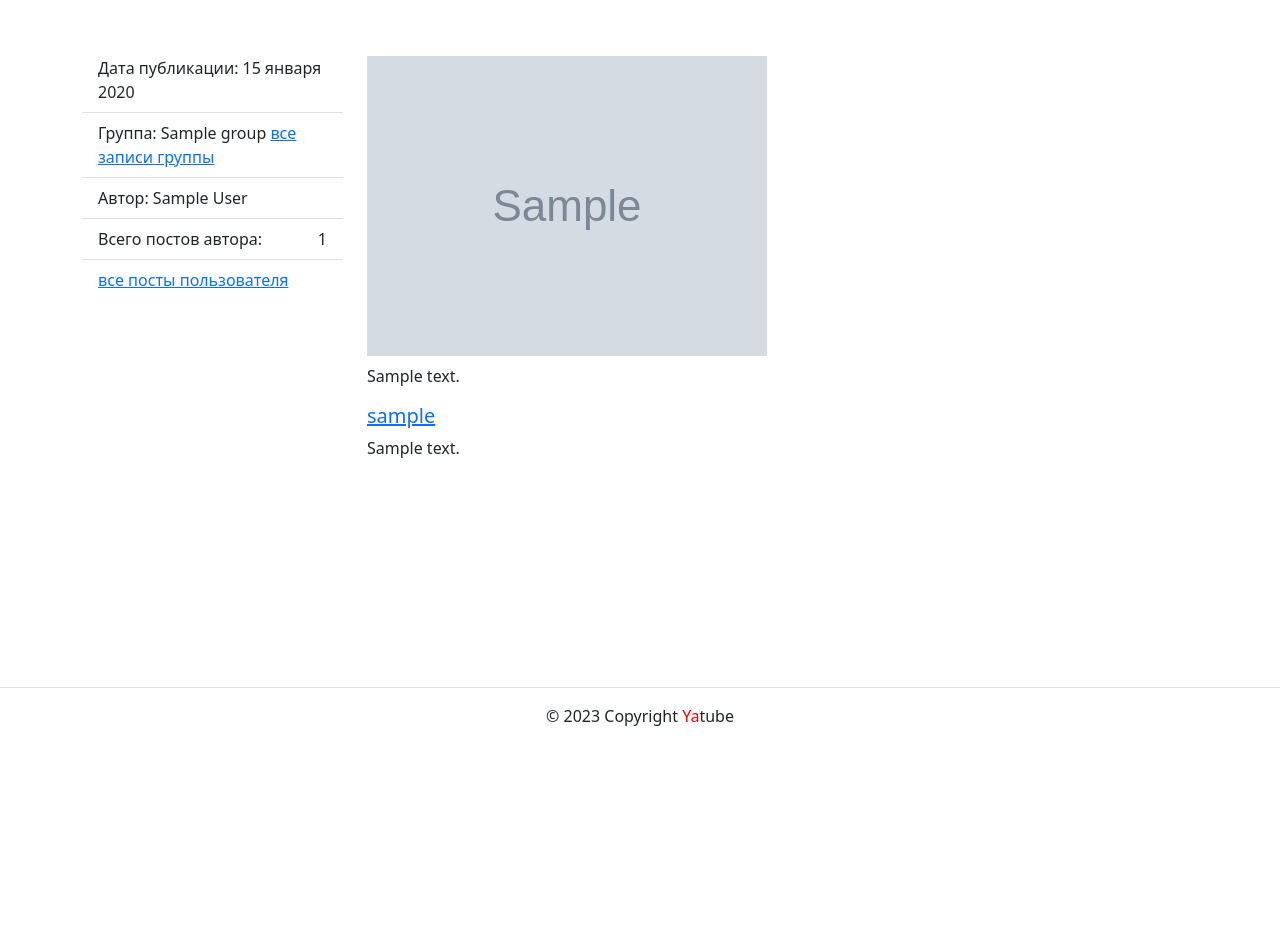
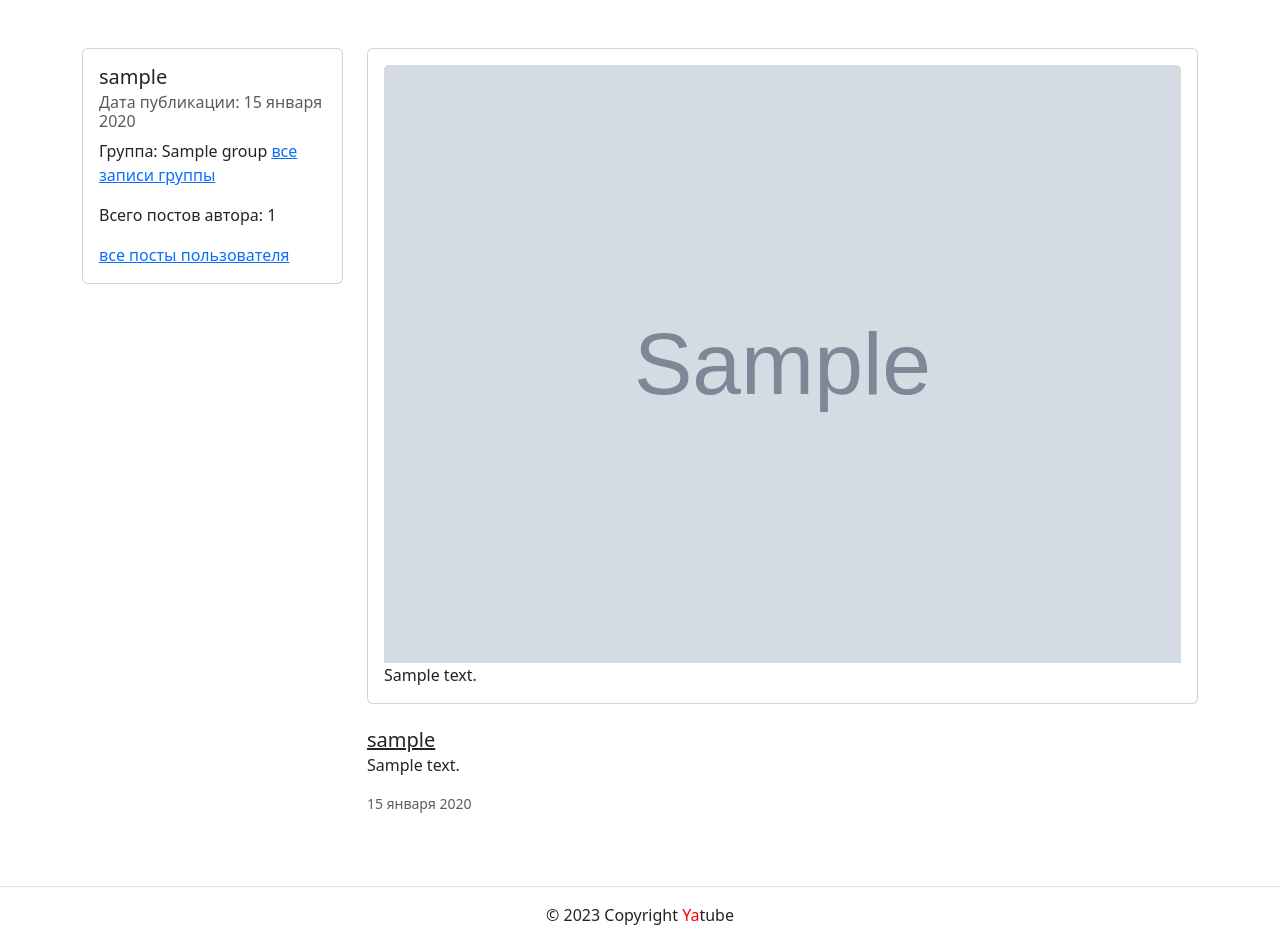
Before and after one commit to qwertttyyy/YaTube, a Django app: page /posts/1/ in a window 1280 px wide. Shown: the part 56-999 px from the top of the page. Before the commit the page ends 782 px from the top, so only its background shows below. Run offline with Django 3.2, Linux system fonts and the light colour scheme; tables that the repository leaves empty hold one stand-in row (values such as "Sample post"); grey boxes marked "Sample" are stand-in pictures; some libraries are stand-ins or nearby versions.

Commit message:
version 1.3

```diff
--- a/requirements.txt
+++ b/requirements.txt
@@ -8,3 +8,4 @@ requests==2.26.0
 six==1.16.0
 sorl-thumbnail==12.7.0
 Faker==12.0.1
+django-debug-toolbar==3.2.4
--- a/yatube/posts/views.py
+++ b/yatube/posts/views.py
@@ -13,7 +13,7 @@ def index(request):
     """Рендер главной страницы со списком всех постов."""
 
     template = 'posts/index.html'
-    posts = Post.objects.select_related('group')
+    posts = Post.objects.select_related('author', 'group')
     page_obj = page_pagination(request, posts, NUMBER_OF_POSTS_ON_PAGE)
 
     context = {
@@ -28,7 +28,7 @@ def group_posts(request, slug):
 
     template = 'posts/group_list.html'
     group = get_object_or_404(Group, slug=slug)
-    posts = group.posts.all()
+    posts = group.posts.select_related('author')
     page_obj = page_pagination(request, posts, NUMBER_OF_POSTS_ON_PAGE)
 
     context = {
@@ -43,7 +43,7 @@ def profile(request, username):
     """Рендер страницы профиля пользователя."""
 
     author = get_object_or_404(User, username=username)
-    posts = author.posts.all()
+    posts = author.posts.select_related('group')
     page_obj = page_pagination(request, posts, NUMBER_OF_POSTS_ON_PAGE)
 
     following = False
@@ -149,7 +149,9 @@ def add_comment(request, post_id):
 def follow_index(request):
     """Рендер страницы с постами избранных авторов."""
 
-    posts = Post.objects.filter(author__following__user=request.user)
+    posts = Post.objects.filter(
+        author__following__user=request.user
+    ).select_related('author')
     page_obj = page_pagination(request, posts, NUMBER_OF_POSTS_ON_PAGE)
     context = {'page_obj': page_obj}
 
--- a/yatube/templates/posts/includes/comments.html
+++ b/yatube/templates/posts/includes/comments.html
@@ -16,16 +16,11 @@
 {% endif %}
 
 {% for comment in comments %}
-  <div class="media mb-4">
+  <div class="media my-4">
     <div class="media-body">
-      <h5 class="mt-0">
-        <a href="{% url 'posts:profile' comment.author.username %}">
-          {{ comment.author.username }}
-        </a>
-      </h5>
-      <p>
-        {{ comment.text }}
-      </p>
+      <a class="mt-0 h5" href="{% url 'posts:profile' post.author.username %}">{{ comment.author.username }}</a>
+      <p>{{ comment.text }}</p>
+      <p class="small text-muted">{{ comment.created|date:'d E Y' }}</p>
     </div>
   </div>
 {% endfor %}
--- a/yatube/templates/posts/post_detail.html
+++ b/yatube/templates/posts/post_detail.html
@@ -7,46 +7,41 @@
   <div class="container py-5">
     <div class="row">
       <aside class="col-12 col-md-3">
-        <ul class="list-group list-group-flush">
-          <li class="list-group-item">
+        <div class="card mb-3">
+          <div class="card-body">
+            <h5 class="card-title">{{ post.author }}</h5>
+            <h6 class="card-subtitle mb-2 text-muted">
               Дата публикации: {{ post.created|date:'d E Y' }}
-          </li>
+            </h6>
+            <p class="card-text">
               {% if post.group %}
-            <li class="list-group-item">
                 Группа: {{ post.group.title }}
                 <a href="{% url 'posts:group_list' post.group.slug %}">
                   все записи группы
                 </a>
-            </li>
               {% endif %}
-          <li class="list-group-item">
-            Автор:
-            {% if post.author.get_full_name %}
-              {{ post.author.get_full_name }}
-            {% else %}
-              {{ post.author.username }}
-            {% endif %}
-          </li>
-          <li class="list-group-item d-flex justify-content-between align-items-center">
-            Всего постов автора: <span>{{ post.author.posts.count }}</span>
-          </li>
-          <li class="list-group-item">
-            <a href="{% url 'posts:profile' post.author.username %}">
-              все посты пользователя
-            </a>
-          </li>
-        </ul>
+            </p>
+            <p class="card-text">
+              Всего постов автора: {{ post.author.posts.count }}
+            </p>
+            <a href="{% url 'posts:profile' post.author.username %}"
+               class="card-link">все посты пользователя</a>
+          </div>
+        </div>
       </aside>
       <article class="col-12 col-md-9">
+        <div class="card mb-3">
+          <div class="card-body">
             {% thumbnail post.image "960x339" crop="center" upscale=True as im %}
-          <img class="crad-img my-2" src="{{ im.url }}">
+              <img class="card-img-top" src="{{ im.url }}" alt="{{ post.text }}">
             {% endthumbnail %}
-        <p>{{ post.text|linebreaksbr }}</p>
+            <p class="card-text">{{ post.text|linebreaksbr }}</p>
             {% if request.user.id == post.author_id %}
               <a class="btn btn-primary"
-             href="{% url 'posts:post_edit' post.id %}"> редактировать
-            запись </a>
+                 href="{% url 'posts:post_edit' post.id %}">редактировать запись</a>
             {% endif %}
+          </div>
+        </div>
         {% include 'posts/includes/comments.html' %}
       </article>
     </div>
--- a/yatube/yatube/urls.py
+++ b/yatube/yatube/urls.py
@@ -15,7 +15,10 @@ urlpatterns = [
 ]
 
 if settings.DEBUG:
+    import debug_toolbar
     urlpatterns += static(
         settings.MEDIA_URL,
         document_root=settings.MEDIA_ROOT
     )
+
+    urlpatterns += (path('__debug__/', include(debug_toolbar.urls)),)
```
Also changed, not shown: yatube/templates/posts/includes/post_card.html (+16 -18 lines), yatube/templates/posts/profile.html (+10 -11 lines), yatube/yatube/settings.py (+9 -1 lines). Lines whose indentation alone changed are shown as unchanged.
